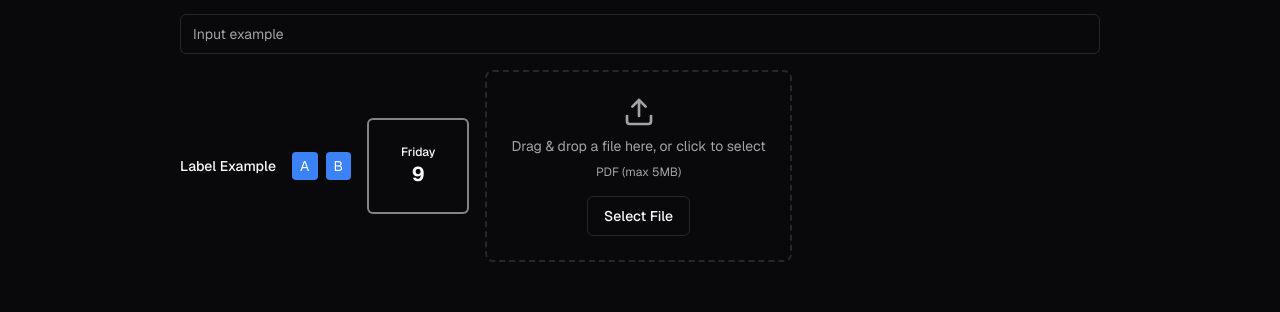
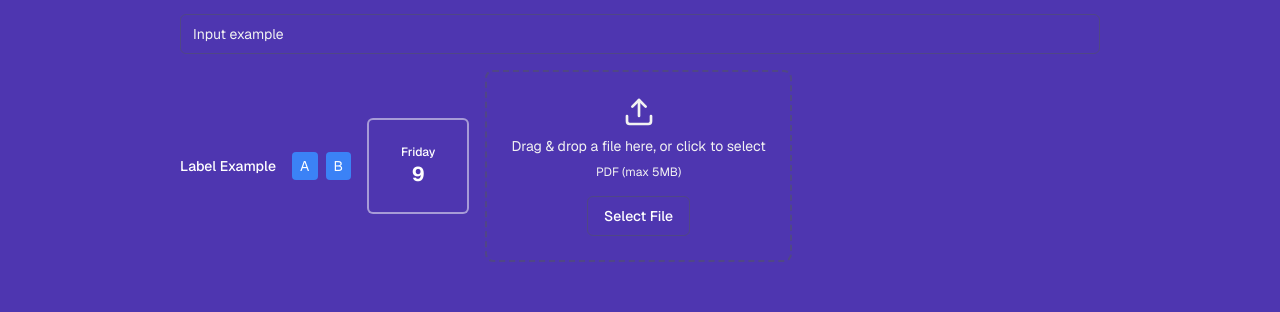
Before and after one commit to mesieou/simple_booking, a Next.js app: page /components-preview in a window 1280 px wide. Shown: the part 244-556 px from the top of the page. Built offline with nearby package versions, Linux system fonts and the light colour scheme; no server answers; the database is empty.

Commit message:
Sign up/in system: only shows specific business information, and also the background was fixed

```diff
--- a/app/globals.css
+++ b/app/globals.css
@@ -4,60 +4,59 @@
 
 @layer base {
   :root {
-    --background: 240 10% 3.9%;
-    --foreground: 0 0% 98%;
-    --card: 240 10% 3.9%;
-    --card-foreground: 0 0% 98%;
-    --popover: 240 10% 3.9%;
-    --popover-foreground: 0 0% 98%;
-    --primary: 262.1 83.3% 57.8%;
-    --primary-foreground: 0 0% 98%;
-    --secondary: 240 3.7% 15.9%;
-    --secondary-foreground: 0 0% 98%;
-    --muted: 240 3.7% 15.9%;
-    --muted-foreground: 0 0% 63.9%;
-    --accent: 240 3.7% 15.9%;
-    --accent-foreground: 0 0% 98%;
-    --destructive: 0 62.8% 30.6%;
-    --destructive-foreground: 0 0% 98%;
-    --border: 240 3.7% 15.9%;
-    --input: 240 3.7% 15.9%;
-    --ring: 262.1 83.3% 57.8%;
+    --background: 252 53% 45%; /* Updated background color */
+    --foreground: 0 0% 100%; /* Pure white text */
+    --card: 252 53% 50%;
+    --card-foreground: 0 0% 100%;
+    --popover: 252 53% 50%;
+    --popover-foreground: 0 0% 100%;
+    --primary: 330 80% 70%; /* Pink (for buttons/highlights) */
+    --primary-foreground: 0 0% 100%;
+    --secondary: 248 40% 60%; /* Lighter purple */
+    --secondary-foreground: 0 0% 100%;
+    --muted: 248 30% 60%;
+    --muted-foreground: 0 0% 95%;
+    --accent: 248 40% 55%;
+    --accent-foreground: 0 0% 100%;
+    --destructive: 0 84% 60%;
+    --destructive-foreground: 0 0% 100%;
+    --border: 248 30% 40%;
+    --input: 248 30% 40%;
+    --ring: 330 80% 70%; /* Pink ring */
     --radius: 0.5rem;
-    --chart-1: 12 76% 61%;
-    --chart-2: 173 58% 39%;
-    --chart-3: 197 37% 24%; /* Updated chart color */
+    --chart-1: 330 80% 70%;
+    --chart-2: 248 40% 60%;
+    --chart-3: 252 53% 45%; /* Updated chart color */
     --chart-4: 43 74% 66%;
     --chart-5: 27 87% 67%;
     --chart-6: 154% 50% 1%; /* #023047 converted to HSL */
   }
 
   .dark {
-    --background: 240 10% 3.9%;
-    --foreground: 0 0% 98%;
-    --card: 240 10% 3.9%;
-    --card-foreground: 0 0% 98%;
-    --popover: 240 10% 3.9%;
-    --popover-foreground: 0 0% 98%;
-    --primary: 262.1 83.3% 57.8%;
-    --primary-foreground: 0 0% 98%;
-    --secondary: 240 3.7% 15.9%;
-    --secondary-foreground: 0 0% 98%;
-    --muted: 240 3.7% 15.9%;
-    --muted-foreground: 0 0% 63.9%;
-    --accent: 240 3.7% 15.9%;
-    --accent-foreground: 0 0% 98%;
-    --destructive: 0 62.8% 30.6%;
-    --destructive-foreground: 0 0% 98%;
-    --border: 240 3.7% 15.9%;
-    --input: 240 3.7% 15.9%;
-    --ring: 262.1 83.3% 57.8%;
-    --radius: 0.5rem;
-    --chart-1: 220 70% 50%;
-    --chart-2: 160 60% 45%;
-    --chart-3: 30 80% 55%;
-    --chart-4: 280 65% 60%;
-    --chart-5: 340 75% 55%;
+    --background: 252 53% 25%; /* Darker background for dark mode */
+    --foreground: 0 0% 100%;
+    --card: 252 53% 30%;
+    --card-foreground: 0 0% 100%;
+    --popover: 252 53% 30%;
+    --popover-foreground: 0 0% 100%;
+    --primary: 330 80% 70%;
+    --primary-foreground: 0 0% 100%;
+    --secondary: 248 40% 60%;
+    --secondary-foreground: 0 0% 100%;
+    --muted: 248 30% 50%;
+    --muted-foreground: 0 0% 90%;
+    --accent: 248 40% 55%;
+    --accent-foreground: 0 0% 100%;
+    --destructive: 0 62% 40%;
+    --destructive-foreground: 0 0% 100%;
+    --border: 248 30% 30%;
+    --input: 248 30% 30%;
+    --ring: 330 80% 70%;
+    --chart-1: 330 80% 70%;
+    --chart-2: 248 40% 60%;
+    --chart-3: 252 53% 45%;
+    --chart-4: 43 74% 66%;
+    --chart-5: 27 87% 67%;
     --chart-6: 154% 50% 1%; /* #023047 converted to HSL */
   }
 }
--- a/app/protected/page.tsx
+++ b/app/protected/page.tsx
@@ -1,6 +1,10 @@
 import { createClient } from "../../lib/database/supabase/server";
 import { redirect } from "next/navigation";
-import { type latest_chat_conversations } from "../../types/database";
+
+// This is a simple placeholder type.
+type ChatSession = {
+  id: string;
+};
 
 export const dynamic = 'force-dynamic';
 
@@ -15,42 +19,35 @@ export default async function ProtectedPage() {
     redirect("/sign-in");
   }
 
-  // Securely fetch conversations from our view.
-  // RLS ensures we only see data for the logged-in user's business.
-  const { data: conversations, error } = await supabase
-    .from("latest_chat_conversations")
-    .select("*");
+  // Securely fetch chat sessions.
+  // RLS ensures we only get the chats for the logged-in user's business.
+  const { data: chatSessions, error } = await supabase
+    .from("chatSessions")
+    .select("id, channelUserId, updatedAt")
+    .order("updatedAt", { ascending: false });
 
   if (error) {
-    console.error("Error fetching conversations:", error);
-    return <p className="text-red-500 p-4">Error loading conversations.</p>;
+    console.error("Error fetching chat sessions:", error);
+    return <p className="p-4 text-red-500">Error loading chats.</p>;
   }
 
-  // For debugging, we can log the fetched conversations to the server console.
-  console.log('Fetched conversations for business:', conversations);
-
   return (
-    <div className="flex-1 flex flex-col w-full max-w-4xl mx-auto p-4 gap-6">
-      <div className="text-center">
-        <h1 className="text-2xl font-bold">Business Conversations</h1>
-        <p className="text-muted-foreground">The following conversations were found for your business.</p>
-      </div>
+    <div className="flex-1 flex flex-col w-full max-w-4xl mx-auto p-4">
+      <h1 className="text-2xl font-bold mb-4">Your Conversations</h1>
       <div className="border rounded-lg">
-        {conversations && conversations.length > 0 ? (
+        {chatSessions && chatSessions.length > 0 ? (
           <ul>
-            {conversations.map((convo: latest_chat_conversations) => (
-              <li key={convo.id} className="p-4 border-b last:border-b-0">
-                <p className="font-semibold">User ID: {convo.channelUserId}</p>
-                <p className="text-sm text-muted-foreground truncate">Last Message: "{convo.last_message_preview}"</p>
-                <p className="text-xs text-muted-foreground mt-1">
-                  Last active: {new Date(convo.last_message_timestamp).toLocaleString()}
-                </p>
+            {chatSessions.map((session: any) => (
+              <li key={session.id} className="p-4 border-b last:border-b-0">
+                <p className="font-semibold">Chat with: {session.channelUserId}</p>
+                <p className="text-sm text-gray-500">Session ID: {session.id}</p>
+                 <p className="text-xs text-gray-400">Last updated: {new Date(session.updatedAt).toLocaleString()}</p>
               </li>
             ))}
           </ul>
         ) : (
           <div className="p-8 text-center text-gray-500">
-            <p>No active conversations found for this business.</p>
+            <p>No active conversations yet.</p>
           </div>
         )}
       </div>
--- a/package.json
+++ b/package.json
@@ -26,7 +26,7 @@
     "@radix-ui/react-slot": "^1.2.2",
     "@radix-ui/react-toast": "^1.2.13",
     "@supabase/auth-helpers-nextjs": "^0.10.0",
-    "@supabase/ssr": "^0.6.1",
+    "@supabase/ssr": "latest",
     "@supabase/supabase-js": "^2.49.4",
     "async-mutex": "^0.5.0",
     "autoprefixer": "10.4.20",
--- a/tailwind.config.ts
+++ b/tailwind.config.ts
@@ -12,82 +12,67 @@ const config = {
   theme: {
 	container: {
 		center: true,
-  		padding: '2rem',
+		padding: "2rem",
 		screens: {
-  			'2xl': '1400px'
-  		}
+		  "2xl": "1400px",
+		},
 	  },
 	  extend: {
 		colors: {
-  			border: 'hsl(var(--border))',
-  			input: 'hsl(var(--input))',
-  			ring: 'hsl(var(--ring))',
-  			background: 'hsl(var(--background))',
-  			foreground: 'hsl(var(--foreground))',
+		  border: "hsl(var(--border))",
+		  input: "hsl(var(--input))",
+		  ring: "hsl(var(--ring))",
+		  background: "hsl(var(--background))",
+		  foreground: "hsl(var(--foreground))",
 		  primary: {
-  				DEFAULT: 'hsl(var(--primary))',
-  				foreground: 'hsl(var(--primary-foreground))'
+			DEFAULT: "hsl(var(--primary))",
+			foreground: "hsl(var(--primary-foreground))",
 		  },
 		  secondary: {
-  				DEFAULT: 'hsl(var(--secondary))',
-  				foreground: 'hsl(var(--secondary-foreground))'
+			DEFAULT: "hsl(var(--secondary))",
+			foreground: "hsl(var(--secondary-foreground))",
 		  },
 		  destructive: {
-  				DEFAULT: 'hsl(var(--destructive))',
-  				foreground: 'hsl(var(--destructive-foreground))'
+			DEFAULT: "hsl(var(--destructive))",
+			foreground: "hsl(var(--destructive-foreground))",
 		  },
 		  muted: {
-  				DEFAULT: 'hsl(var(--muted))',
-  				foreground: 'hsl(var(--muted-foreground))'
+			DEFAULT: "hsl(var(--muted))",
+			foreground: "hsl(var(--muted-foreground))",
 		  },
 		  accent: {
-  				DEFAULT: 'hsl(var(--accent))',
-  				foreground: 'hsl(var(--accent-foreground))'
+			DEFAULT: "hsl(var(--accent))",
+			foreground: "hsl(var(--accent-foreground))",
 		  },
 		  popover: {
-  				DEFAULT: 'hsl(var(--popover))',
-  				foreground: 'hsl(var(--popover-foreground))'
+			DEFAULT: "hsl(var(--popover))",
+			foreground: "hsl(var(--popover-foreground))",
 		  },
 		  card: {
-  				DEFAULT: 'hsl(var(--card))',
-  				foreground: 'hsl(var(--card-foreground))'
+			DEFAULT: "hsl(var(--card))",
+			foreground: "hsl(var(--card-foreground))",
 		  },
-  			chart: {
-  				'1': 'hsl(var(--chart-1))',
-  				'2': 'hsl(var(--chart-2))',
-  				'3': 'hsl(var(--chart-3))',
-  				'4': 'hsl(var(--chart-4))',
-  				'5': 'hsl(var(--chart-5))'
-  			}
 		},
 		borderRadius: {
-  			lg: 'var(--radius)',
-  			md: 'calc(var(--radius) - 2px)',
-  			sm: 'calc(var(--radius) - 4px)'
+		  lg: "var(--radius)",
+		  md: "calc(var(--radius) - 2px)",
+		  sm: "calc(var(--radius) - 4px)",
 		},
 		keyframes: {
-  			'accordion-down': {
-  				from: {
-  					height: '0'
+		  "accordion-down": {
+			from: { height: "0" },
+			to: { height: "var(--radix-accordion-content-height)" },
 		  },
-  				to: {
-  					height: 'var(--radix-accordion-content-height)'
-  				}
+		  "accordion-up": {
+			from: { height: "var(--radix-accordion-content-height)" },
+			to: { height: "0" },
 		  },
-  			'accordion-up': {
-  				from: {
-  					height: 'var(--radix-accordion-content-height)'
-  				},
-  				to: {
-  					height: '0'
-  				}
-  			}
 		},
 		animation: {
-  			'accordion-down': 'accordion-down 0.2s ease-out',
-  			'accordion-up': 'accordion-up 0.2s ease-out'
-  		}
-  	}
+		  "accordion-down": "accordion-down 0.2s ease-out",
+		  "accordion-up": "accordion-up 0.2s ease-out",
+		},
+	  },
   },
   plugins: [require("tailwindcss-animate")],
 } satisfies Config;
```
Lines whose indentation alone changed are shown as unchanged.
